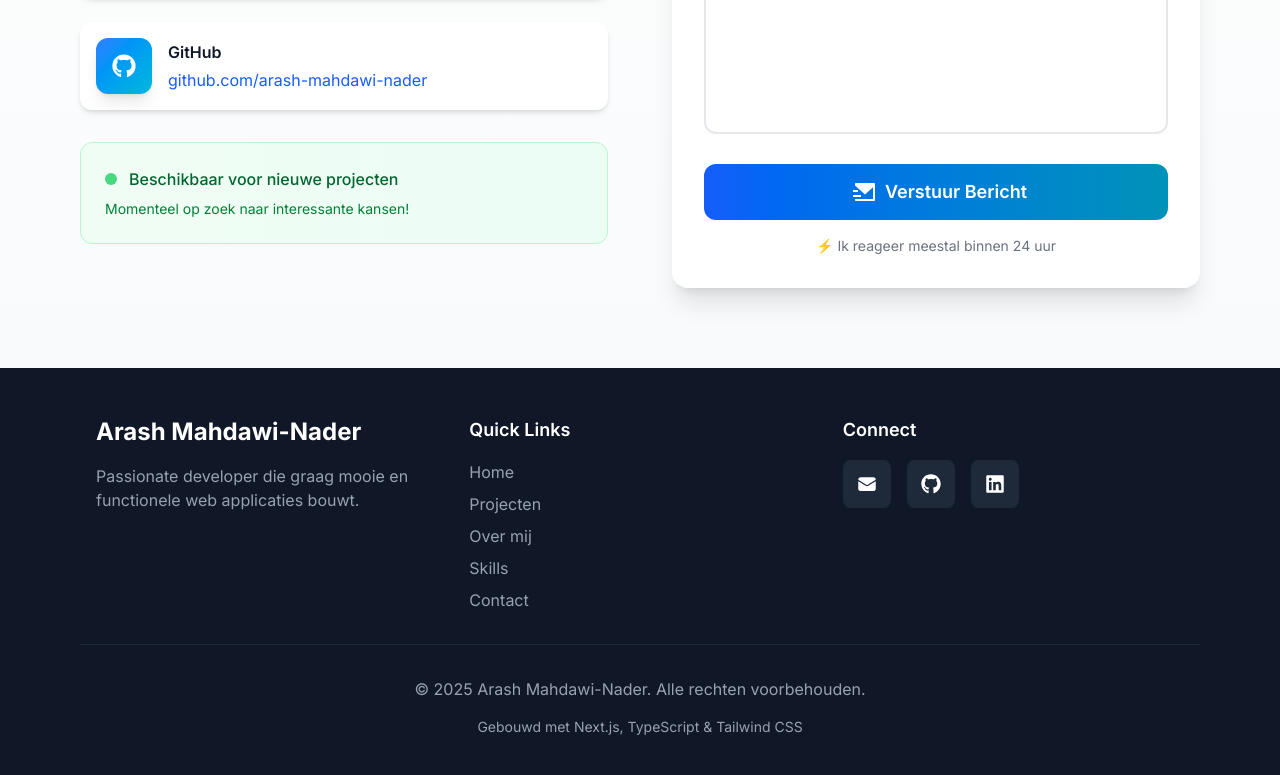
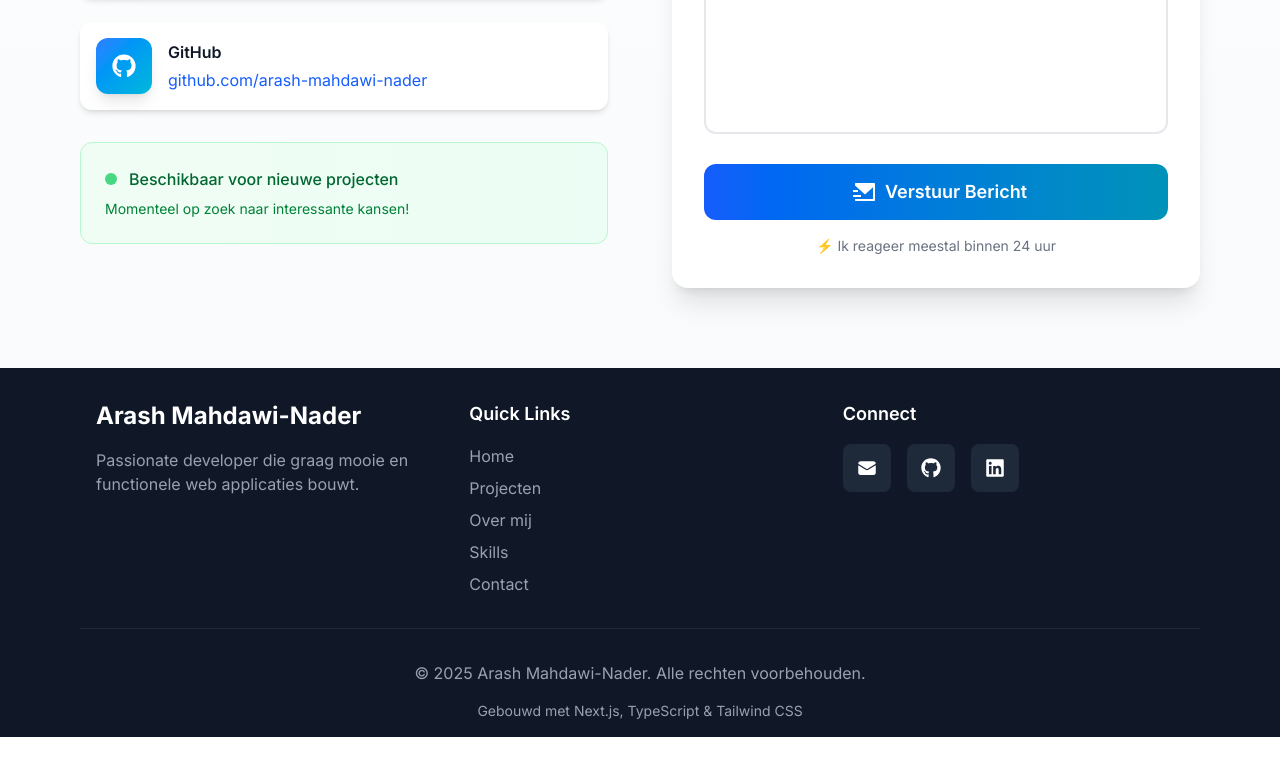
Before and after one commit to ArashMahdawi/portfolio, a Next.js app: page / in a window 1280 px wide. Shown: the part 4322-5097 px from the top of the page. After the commit the page ends 5059 px from the top, so only its background shows below. Built offline with nearby package versions, Linux system fonts and the light colour scheme.

Commit message:
waarschijnlijk de laatste aanpassing qua looks 2

```diff
--- a/src/components/Footer.tsx
+++ b/src/components/Footer.tsx
@@ -14,7 +14,7 @@
   ]
 
   return (
-    <footer className="bg-gray-900 text-white py-12">
+    <footer className="bg-gray-900 text-white pt-8 pb-4">
       <div className="max-w-6xl mx-auto px-4">
         <div className="grid md:grid-cols-3 gap-8 mb-8 px-4">
           {/* Brand */}
```
